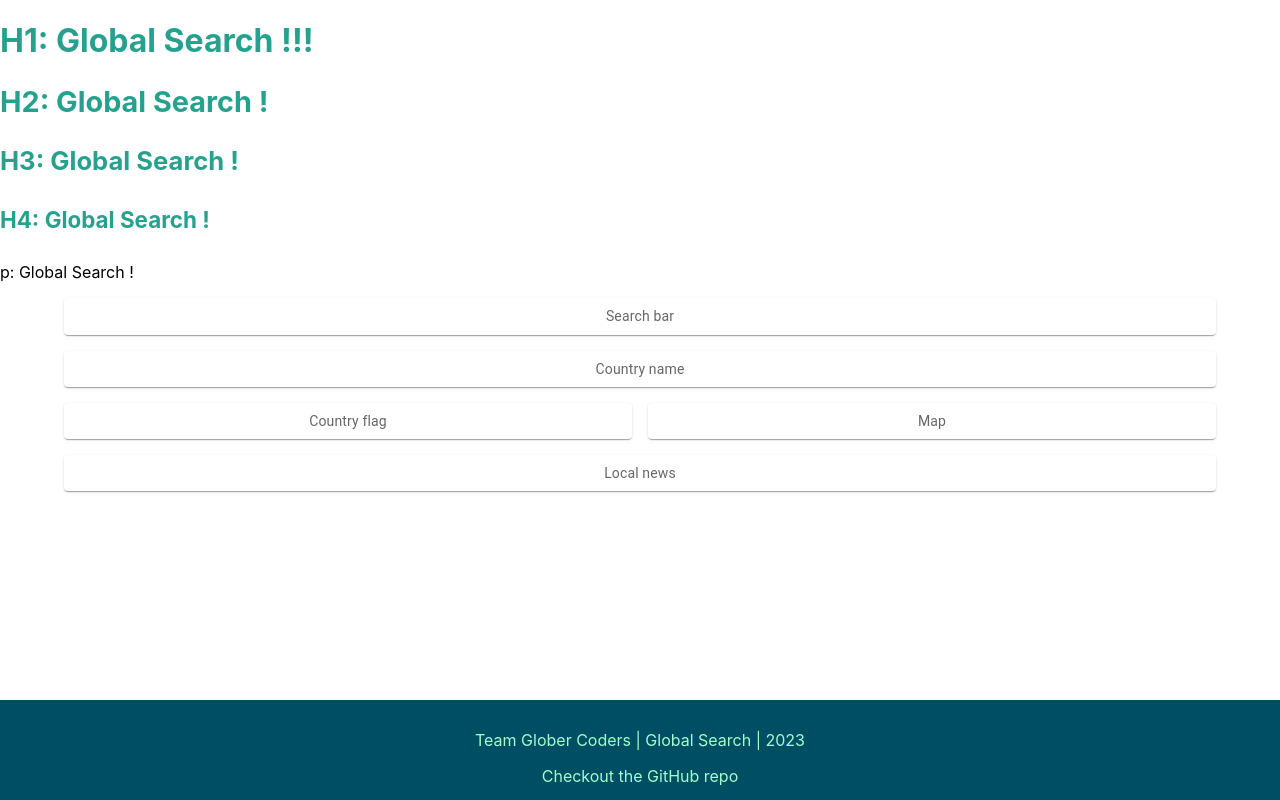
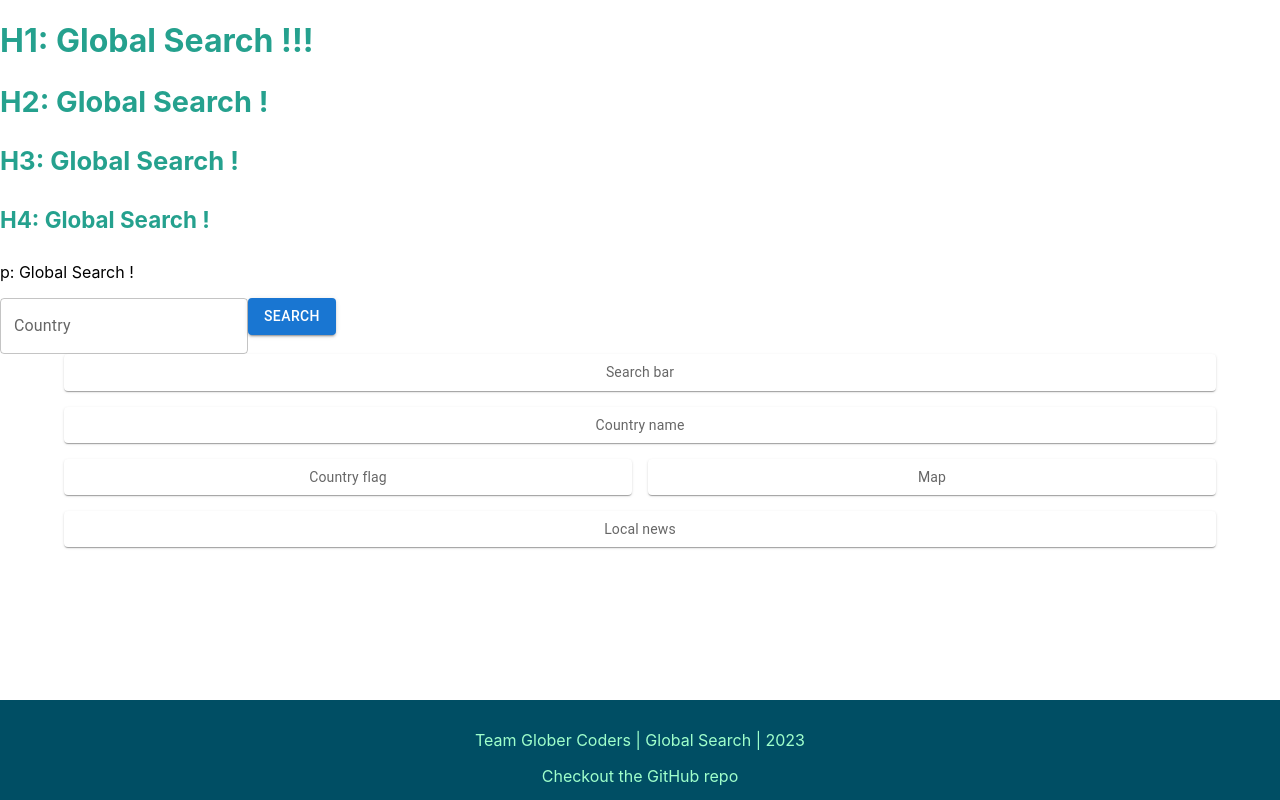
Before and after one commit to lewis-ingleton/global-search--react-app, a React (Create React App) app: page / in a window 1280 px wide. Built offline with nearby package versions, Linux system fonts and the light colour scheme.

Commit message:
Visual search bar added on page

```diff
--- a/src/App.js
+++ b/src/App.js
@@ -1,11 +1,20 @@
 // CSS
-import './index.css'
+import "./index.css";
 
 // COMPONENTS
 import Footer from "./components/footer/Footer";
-import ResponsiveLayout from './components/footer/responsive-layout/Responsive';
+import ResponsiveLayout from "./components/responsive-layout/Responsive";
+import SearchBar from "./components/searchbar/SearchBar";
+
+import React, { useState } from "react";
 
 function App() {
+  const [searchedCountry, setSearchedCountry] = useState("");
+
+  const handleSearch = (country) => {
+    setSearchedCountry(country);
+  };
+
   return (
     <>
       <h1>H1: Global Search !!!</h1>
@@ -13,6 +22,7 @@ function App() {
       <h3>H3: Global Search !</h3>
       <h4>H4: Global Search !</h4>
       <p>p: Global Search !</p>
+      <SearchBar />
       <ResponsiveLayout />
       <Footer />
     </>
--- /dev/null
+++ b/src/components/searchbar/SearchBar.css
@@ -0,0 +1,7 @@
+.searchBarForm {
+  display: flex;
+  justify-content: center;
+  align-items: center;
+  gap: 1rem;
+  margin-bottom: 2rem;
+}
--- /dev/null
+++ b/src/components/searchbar/SearchBar.js
@@ -0,0 +1,34 @@
+import React, { useState } from "react";
+import { Box, TextField, Button } from "@mui/material";
+import styles from "./SearchBar.css";
+
+const SearchBar = ({ onSearch }) => {
+  const [searchValue, setSearchValue] = useState("");
+
+  const handleSearch = () => {
+    onSearch(searchValue);
+  };
+
+  return (
+    <Box
+      component="form"
+      className={styles.searchBarForm}
+      onSubmit={(e) => {
+        e.preventDefault();
+        handleSearch();
+      }}
+    >
+      <TextField
+        label="Country"
+        variant="outlined"
+        value={searchValue}
+        onChange={(e) => setSearchValue(e.target.value)}
+      />
+      <Button variant="contained" color="primary" type="submit">
+        Search
+      </Button>
+    </Box>
+  );
+};
+
+export default SearchBar;
```
Also changed, not shown: src/index.js (+6 -6 lines), src/components/responsive-layout/Responsive.css (renamed from src/components/footer/responsive-layout/Responsive.css), src/components/responsive-layout/Responsive.js (renamed from src/components/footer/responsive-layout/Responsive.js).
